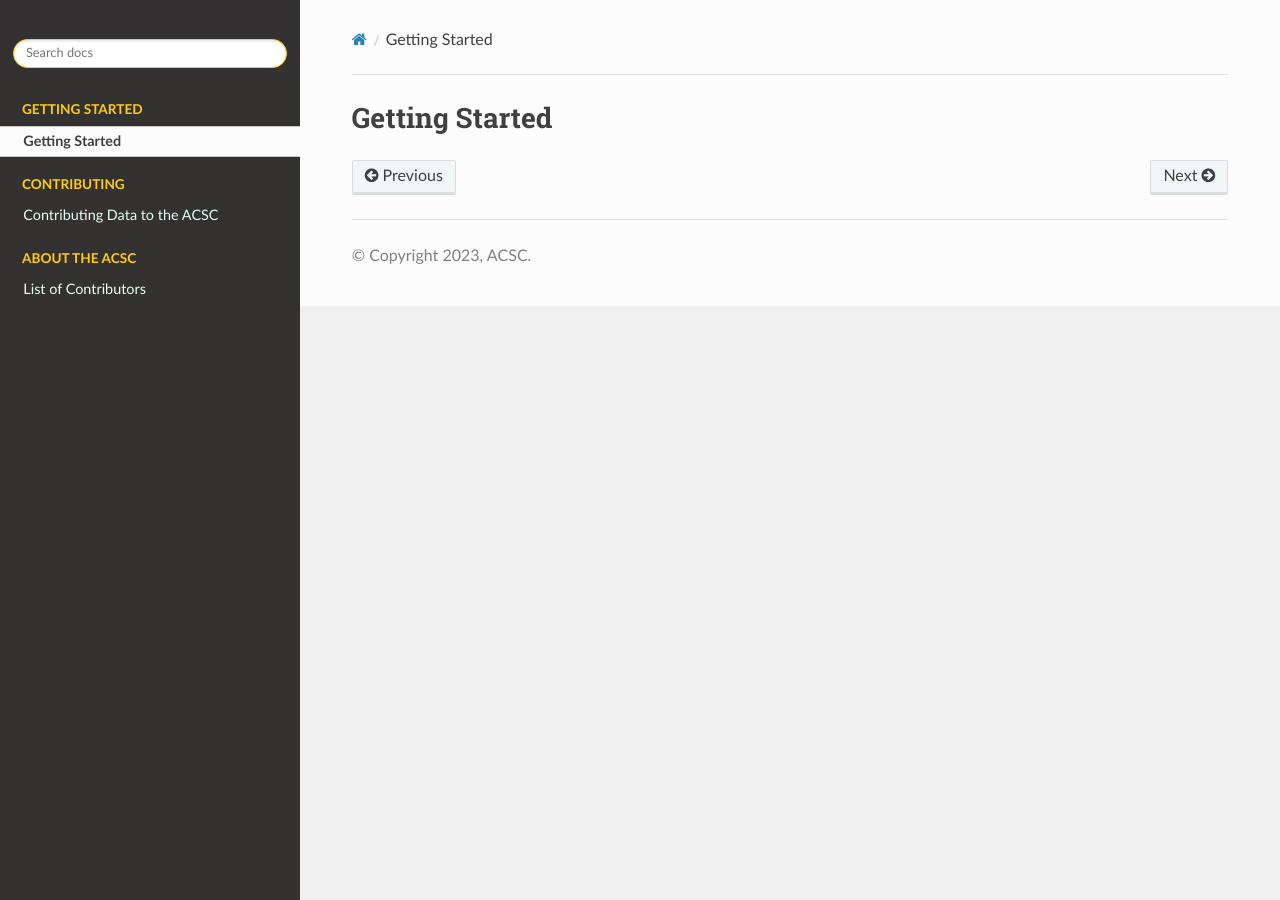
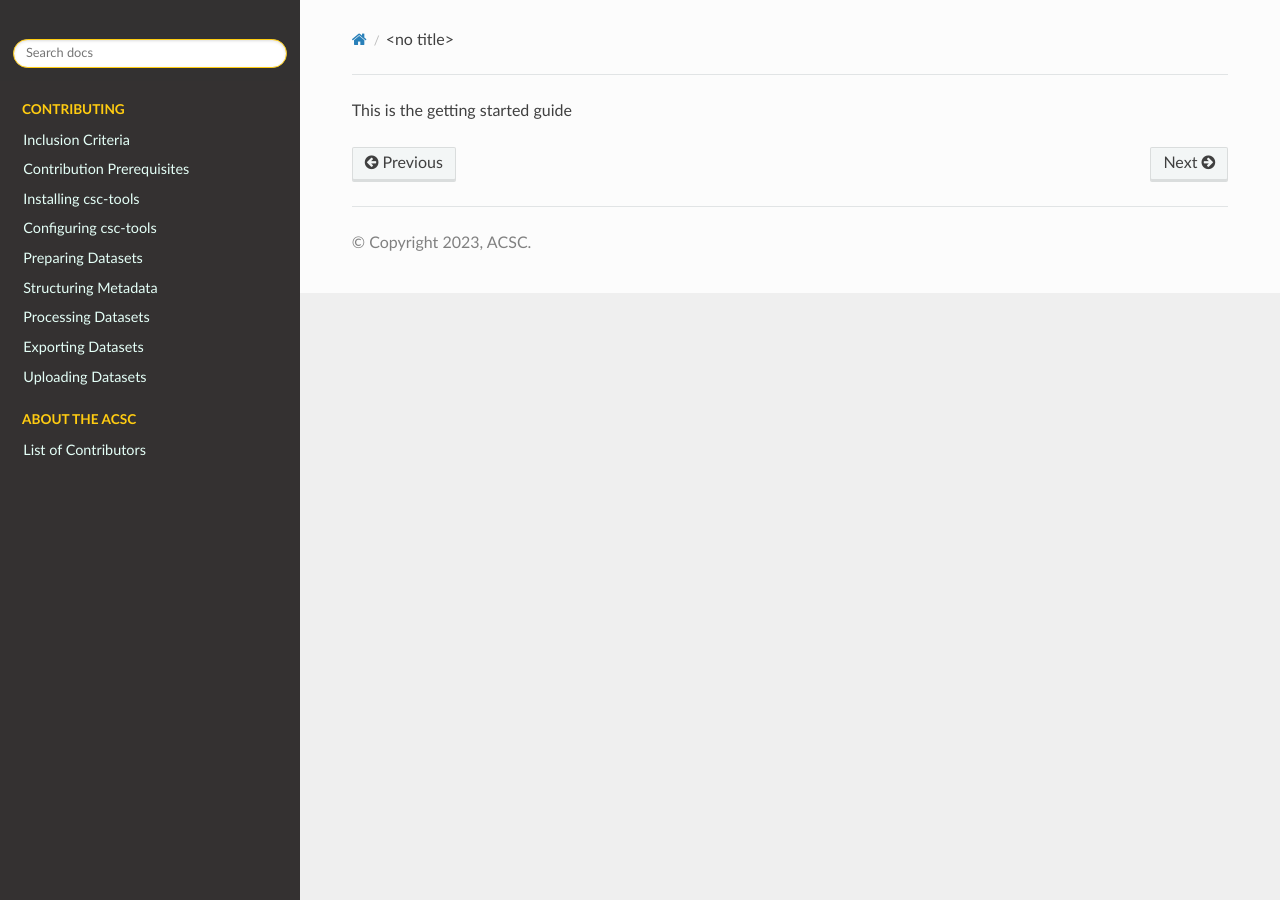
Before and after one commit to ATB-UQ/csc-tools, a Sphinx documentation site: the page built from docs/source/getting-started.rst, in a window 1280 px wide. Built offline with Sphinx 7.4.7 and the Read the Docs theme 2.0.0, drawn with Linux system fonts in a browser that asks for light colours.

Commit message:
remove caption from sub-tocs

```diff
--- a/docs/source/contributing.rst
+++ b/docs/source/contributing.rst
@@ -1,12 +1,7 @@
-==========================
-Contributing Data to the ACSC
-==========================
-
 Before contributing data to the ACSC, users must familarise themselves with the criteria set out by the ACSC for acceptable simulation data and must also complete some required steps to enable the validation and upload of datasets.  The following sections will outline these requirements.
 
 .. toctree::
    :maxdepth: -1
-   :caption: Contributing Data to ACSC
 
    inclusion-criteria
    contribution-prerequisites
--- a/docs/source/getting-started.rst
+++ b/docs/source/getting-started.rst
@@ -1,3 +1,4 @@
-==========================
-Getting Started
-==========================
+This is the getting started guide
+
+.. toctree::
+   :maxdepth: -1
--- a/docs/source/index.rst
+++ b/docs/source/index.rst
@@ -2,9 +2,6 @@
    sphinx-quickstart on Sat Aug  27 08:29:14 2022.
    You can adapt this file completely to your liking, but it should at least
    contain the root `toctree` directive.
-
-ACSC - Australasian Computational and Simulation Commons
-========================================================
 
 The ACSC Molecular Simulation Data Repository provides a means for a network of researchers linked through the Australian Research Data Commons (ARDC) to consolidate, store, and distribute high-value data derived from simulations of the dynamic behaviour of complex molecular systems.  The form of this data includes everything from single configurations to full simulation trajectories and represents research from disciplines ranging from drug design to materials science to the study of cellular components.
 
```
